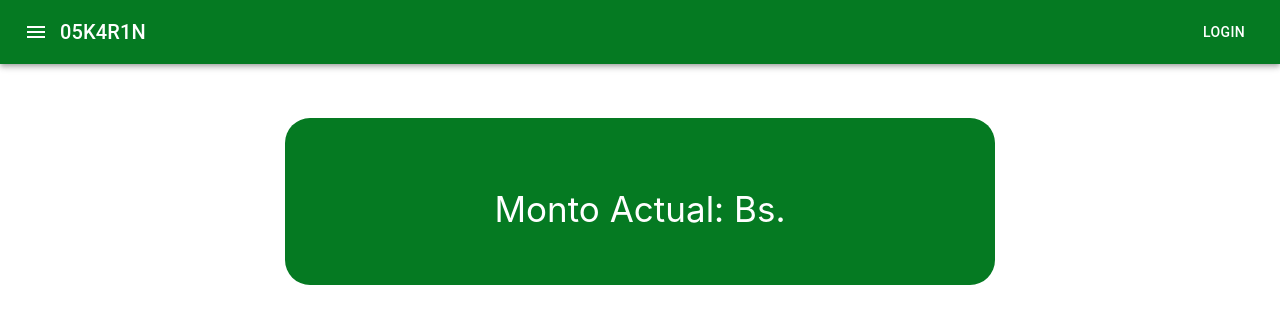
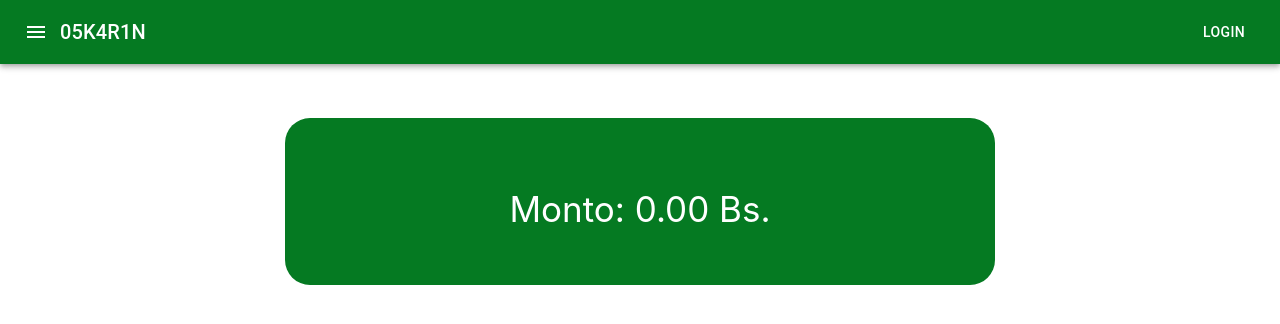
Before and after one commit to mcantillana/powerlifting-app, a React (Create React App) app: page / in a window 1280 px wide. Shown: the top 324 px of the page. Built offline with nearby package versions, Linux system fonts and the light colour scheme; no server answers.

Commit message:
[A] Counter Amount, removing commented code

```diff
--- a/package.json
+++ b/package.json
@@ -7,6 +7,7 @@
     "@material-ui/icons": "^4.9.1",
     "axios": "^0.19.2",
     "react": "^16.13.1",
+    "react-countup": "^4.3.3",
     "react-dom": "^16.13.1",
     "react-router-dom": "^5.1.2",
     "react-scripts": "3.1.1",
--- a/src/components/PanelAmount/PanelAmount.js
+++ b/src/components/PanelAmount/PanelAmount.js
@@ -1,23 +1,24 @@
 import React, {Component} from 'react';
+import CountUp from 'react-countup';
 import Grid from '@material-ui/core/Grid';
 
-import Aux from '../../hoc/Aux/Aux';
 
 import classes from './PanelAmount.module.css';
 class PanelAmount extends Component{
-
     render(){
         return(
-            <Aux>
             <Grid container
                 direction = "row"
                 justify="center"
                 alignItems="center" >
+                <CountUp start={0} end={this.props.amountTotal} decimals={2}>
+                    {({ countUpRef }) => (
                         <div className={classes.PanelAmount}>
-                        <p className={classes.Amount}>Monto Actual: {this.props.amountTotal} Bs.</p>
+                            <p className={classes.Amount}>Monto: <span ref={countUpRef}/> Bs.</p>
                         </div>
+                    )}
+                </CountUp>
             </Grid>
-            </Aux>
         );
     }
 }
--- a/src/components/User/Information/Information.js
+++ b/src/components/User/Information/Information.js
@@ -8,8 +8,6 @@ const profileData = (props) => {
     let dataInformation = Object.keys(information).map(function(key) {
         return <Data key = {key} subtitle = {key} value = {information[key]} />;
       })
-    /*let subtitle = props.dataName;
-    let subtitleCapitalized = subtitle.charAt(0).toUpperCase() + subtitle.slice(1);*/
     return (
         <div className={classes.Information}>
             {dataInformation}
--- a/src/containers/AccountBuilder/AccountBuilder.js
+++ b/src/containers/AccountBuilder/AccountBuilder.js
@@ -10,9 +10,7 @@ class AccountBuilder extends Component{
         super(props);
 
         this.state = {
-            user: {
-                total: 0
-            }
+            total: 0.0
         };
     }
     componentDidMount(){
@@ -43,7 +41,7 @@ class AccountBuilder extends Component{
                 return total;
             })
             .then(total => {
-                let totalAmount = total.toFixed(2);
+                let totalAmount = parseFloat(total.toFixed(2));
                 this.setState({total:totalAmount});
             });
     }
```
Also changed, not shown: 1 other file (tests, documents, lock files or other folders). Lines whose indentation alone changed are shown as unchanged.
